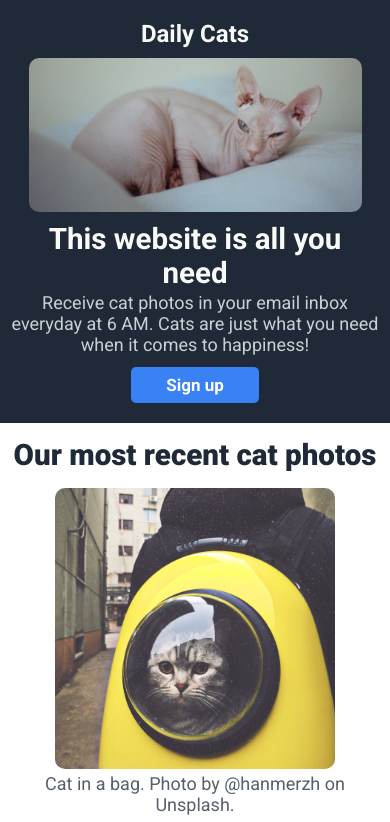
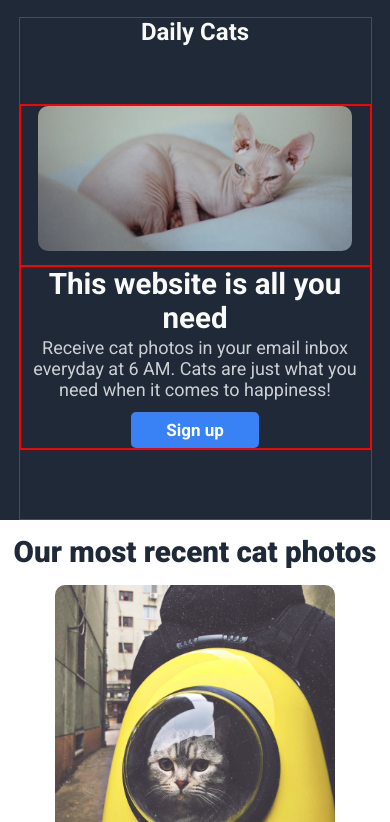
Before and after one commit to guilhermenakazato/landing-page, a plain HTML site: page index.html in a window 390 px wide. Shown: the top 822 px of the page. Drawn offline with Linux system fonts and the light colour scheme.

Commit message:
[STYLE] Improving responsiveness

```diff
--- a/assets/css/style.css
+++ b/assets/css/style.css
@@ -11,8 +11,25 @@ h3 {
   color: #e5e7ebe0;
 }
 
+body {
+  display: flex;
+  flex-direction: column;
+}
+
 header {
-  height: 68vh;
+  align-self: center;
+  margin-top: 2vh;
+  height: auto;
+  display: flex;
+  flex-direction: column;
+  width: 75%;
+}
+
+nav {
+  display: flex;
+  flex-direction: row;
+  align-items: center;
+  justify-content: space-between;
 }
 
 footer {
@@ -37,15 +54,7 @@ ul {
   gap: 30px;
 }
 
-nav {
-  display: flex;
-  flex-direction: row;
-  justify-content: center;
-  gap: 32.5%;
-  margin-top: 20px;
-}
-
-nav h2 {
+header h2 {
   font-size: 24px;
   color: #f9faf8;
 }
@@ -68,7 +77,8 @@ button {
 }
 
 img {
-  width: 35%;
+  display: inline-block;
+  width: 100%;
   height: auto;
   border-radius: 10px;
 }
@@ -93,21 +103,21 @@ li {
   font-size: 18px;
 }
 
-#website-info-inspirational-title {
-  width: 80%;
-}
-
 div#website-info {
   display: flex;
   flex-direction: row;
-  margin-top: 120px;
-  margin-bottom: 60px;
-  justify-content: center;
-  gap: 3%;
+  justify-content: space-between;
+  align-items: center;
+  margin-top: 15vh;
+  margin-bottom: 20vh;
 }
 
-div#website-info > div {
-  width: 33%;
+div#website-info div {
+  width: 35%;
+}
+
+div#sphynx-image {
+  width: 50% !important;
 }
 
 div#website-info h1 {
@@ -132,8 +142,9 @@ section#photos,
 }
 
 section#photos {
-  height: 63vh;
+  height: auto;
   text-align: center;
+  padding-bottom: 10vh;
 }
 
 blockquote {
@@ -144,14 +155,15 @@ blockquote {
 }
 
 section#quote {
-  width: calc(100% - 40px);
-  height: 57vh;
+  width: 100%;
+  height: auto;
   background-color: #e5e7eb;
   display: flex;
   flex-direction: column;
   align-items: center;
   justify-content: center;
-  padding: 20px;
+  margin: 20px;
+  padding: 15vh 0;
 }
 
 #quote-box {
@@ -171,7 +183,7 @@ section#quote h3 {
 }
 
 section#signup-motivation {
-  height: 47vh;
+  height: 44vh;
   width: 100%;
   display: flex;
   flex-direction: column;
@@ -214,6 +226,14 @@ div#main-content h1 {
   border: 2px solid white;
 }
 
+
+@media only screen and (orientation: portrait) {
+  div#website-info {
+    margin-top: 15vw;
+    margin-bottom: 15vw;
+  }
+}
+
 @media only screen and (max-width: 1024px) {
   img {
     width: 45%;
@@ -228,13 +248,26 @@ div#main-content h1 {
   header {
     height: auto;
     padding-bottom: 10px;
+    flex-direction: column;
+    align-items: center;
+    text-align: center;
+    width: 90%;
+    border: 1px solid red;
+  }
+
+  div#sphynx-image {
+    width: 100% !important;
+    border: 1px solid red;
   }
 
   div#website-info {
     flex-direction: column-reverse;
-    align-items: center;
-    text-align: center;
-    margin: 10px;
+    border: 1px solid red;
+  }
+
+  div#website-info div {
+    border: 1px solid red;
+    width: 100%;
   }
 
   h1 {
@@ -253,10 +286,6 @@ div#main-content h1 {
 
   figure img {
     margin: 0;
-  }
-
-  div#website-info > div {
-    width: 100%;
   }
 
   img {
--- a/index.html
+++ b/index.html
@@ -25,14 +25,18 @@
       </nav>
       <div id="website-info">
         <div>
-          <h1 id="website-info-inspirational-title">This website is all you need</h1>
+          <h1 id="website-info-inspirational-title">
+            This website is all you need
+          </h1>
           <p>
             Receive cat photos in your email inbox everyday at 6 AM. Cats are
             just what you need when it comes to happiness!
           </p>
           <button>Sign up</button>
         </div>
-        <img src="assets/images/sphynx.jpg" alt="Sphinx" />
+        <div id="sphynx-image">
+          <img src="assets/images/sphynx.jpg" alt="Sphinx" />
+        </div>
       </div>
     </header>
     <div id="main-content">
@@ -68,9 +72,9 @@
       <section id="quote">
         <div id="quote-box">
           <blockquote>
-            This website changed my whole life. Everyone needs Daily Cats in their lives.
-            Stop losing time and sign up already! It's the best choice that you will ever make
-            in your entire life.
+            This website changed my whole life. Everyone needs Daily Cats in
+            their lives. Stop losing time and sign up already! It's the best
+            choice that you will ever make in your entire life.
           </blockquote>
           <h3>-A nice customer, probably</h3>
         </div>
@@ -80,7 +84,8 @@
           <div>
             <h2>Call to action! It's time!</h2>
             <p>
-              Sign up for daily cute cats by clicking that button right over there!
+              Sign up for daily cute cats by clicking that button right over
+              there!
             </p>
           </div>
           <button>Sign up</button>
```
